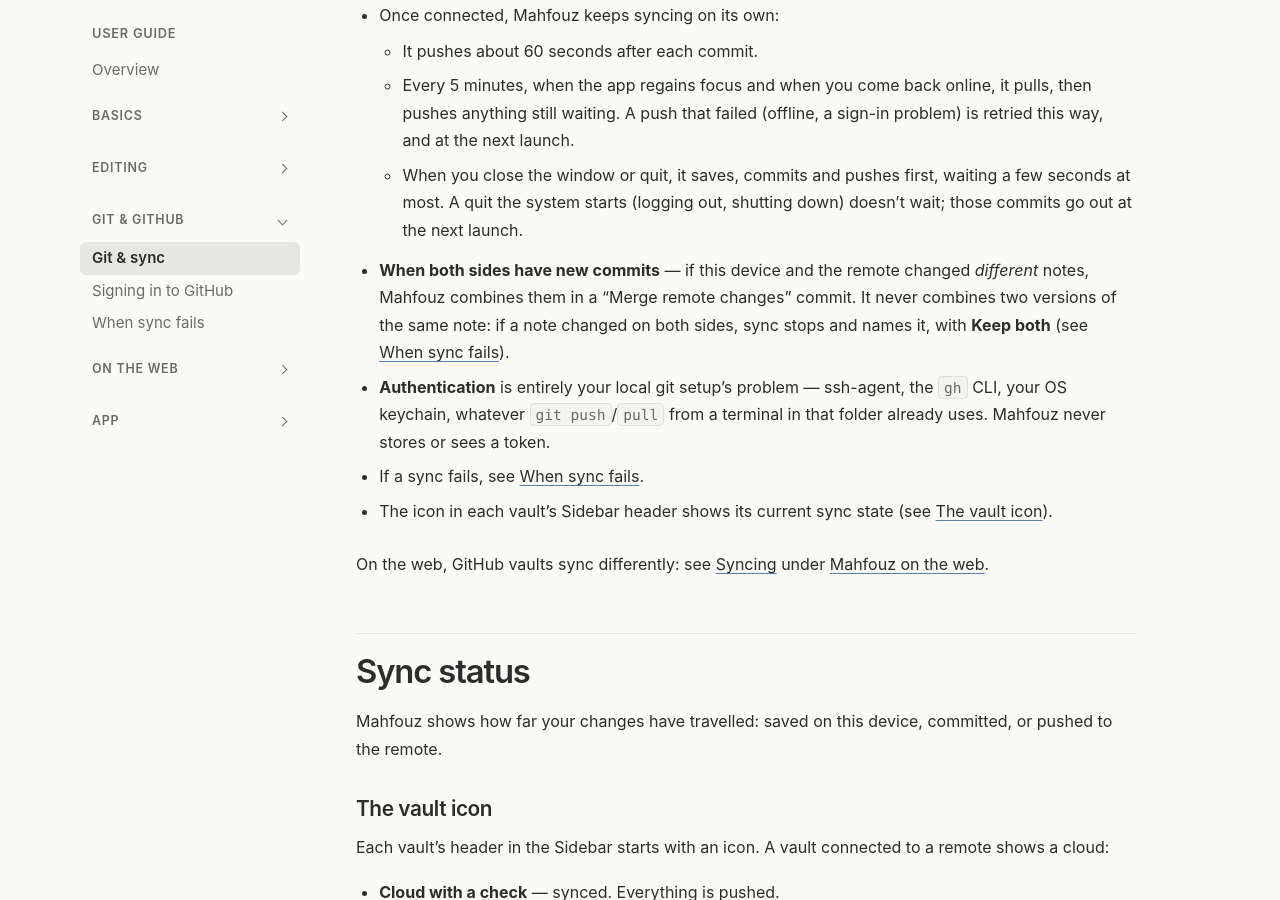
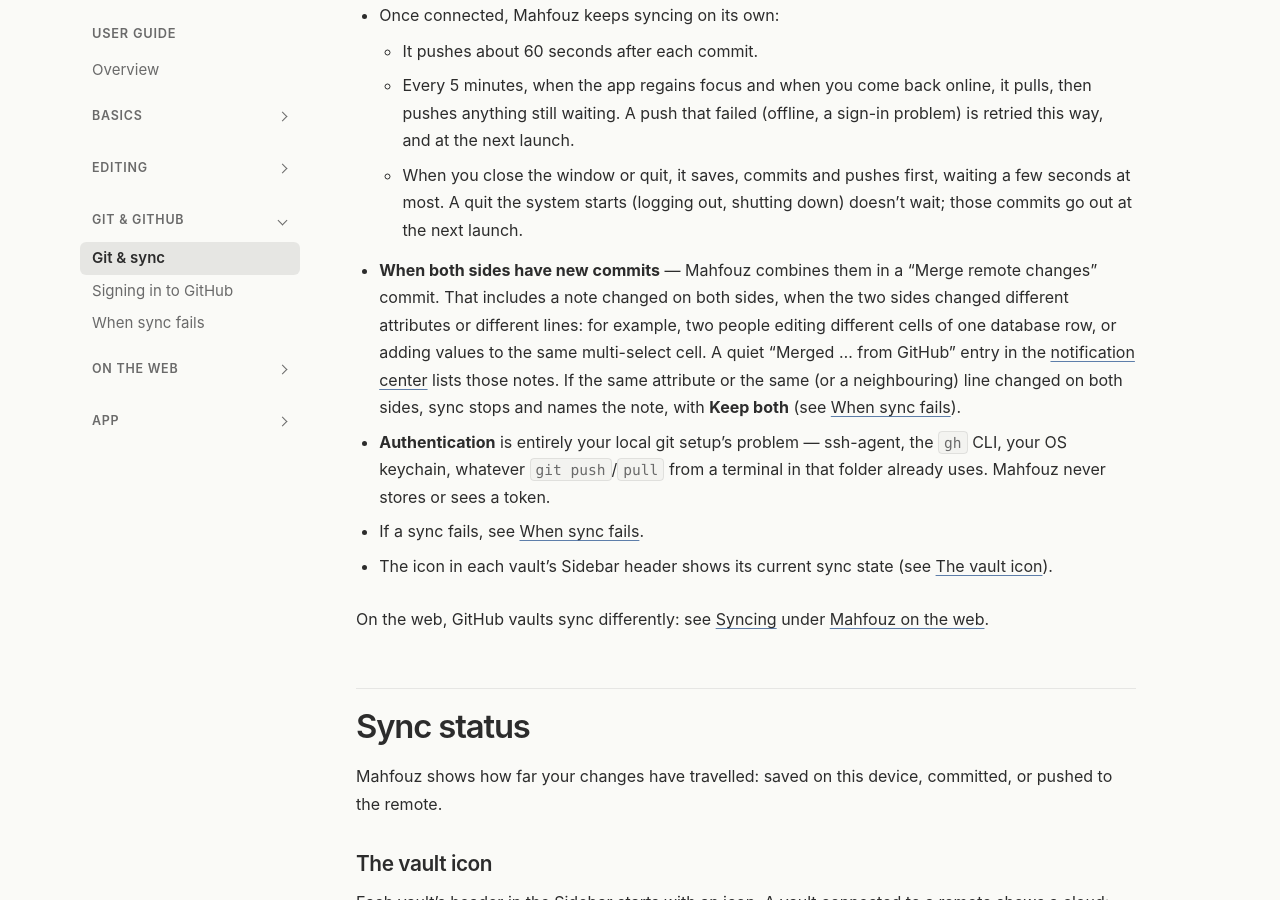
Before and after one commit to mahfouz-app/docs, a Jekyll site: the page built from guide/git.md, in a window 1280 px wide and 900 px high, scrolled down 1627 px. Built offline with Jekyll 4.4.1, drawn with Linux system fonts in a browser that asks for light colours.

Commit message:
guide: notes changed on both sides merge when their edits don't overlap
Co-Authored-By: Claude Opus 5.5 <noreply@anthropic.com>

```diff
--- a/guide/git.md
+++ b/guide/git.md
@@ -64,10 +64,14 @@ Vault Settings → **Vault** section:
   - When you close the window or quit, it saves, commits and pushes first,
     waiting a few seconds at most. A quit the system starts (logging out,
     shutting down) doesn't wait; those commits go out at the next launch.
-- **When both sides have new commits** — if this device and the remote
-  changed *different* notes, Mahfouz combines them in a "Merge remote
-  changes" commit. It never combines two versions of the same note: if a
-  note changed on both sides, sync stops and names it, with **Keep both**
+- **When both sides have new commits** — Mahfouz combines them in a "Merge
+  remote changes" commit. That includes a note changed on both sides, when
+  the two sides changed different attributes or different lines: for
+  example, two people editing different cells of one database row, or
+  adding values to the same multi-select cell. A quiet "Merged … from
+  GitHub" entry in the [notification center](/guide/notifications/) lists
+  those notes. If the same attribute or the same (or a neighbouring) line
+  changed on both sides, sync stops and names the note, with **Keep both**
   (see [When sync fails](/guide/when-sync-fails/#this-note-changed-here-and-on-github)).
 - **Authentication** is entirely your local git setup's problem — ssh-agent,
   the `gh` CLI, your OS keychain, whatever `git push`/`pull` from a
```
Also changed, not shown: guide/web-github.md (+3 -2 lines), guide/when-sync-fails.md (+1 -1 lines).
